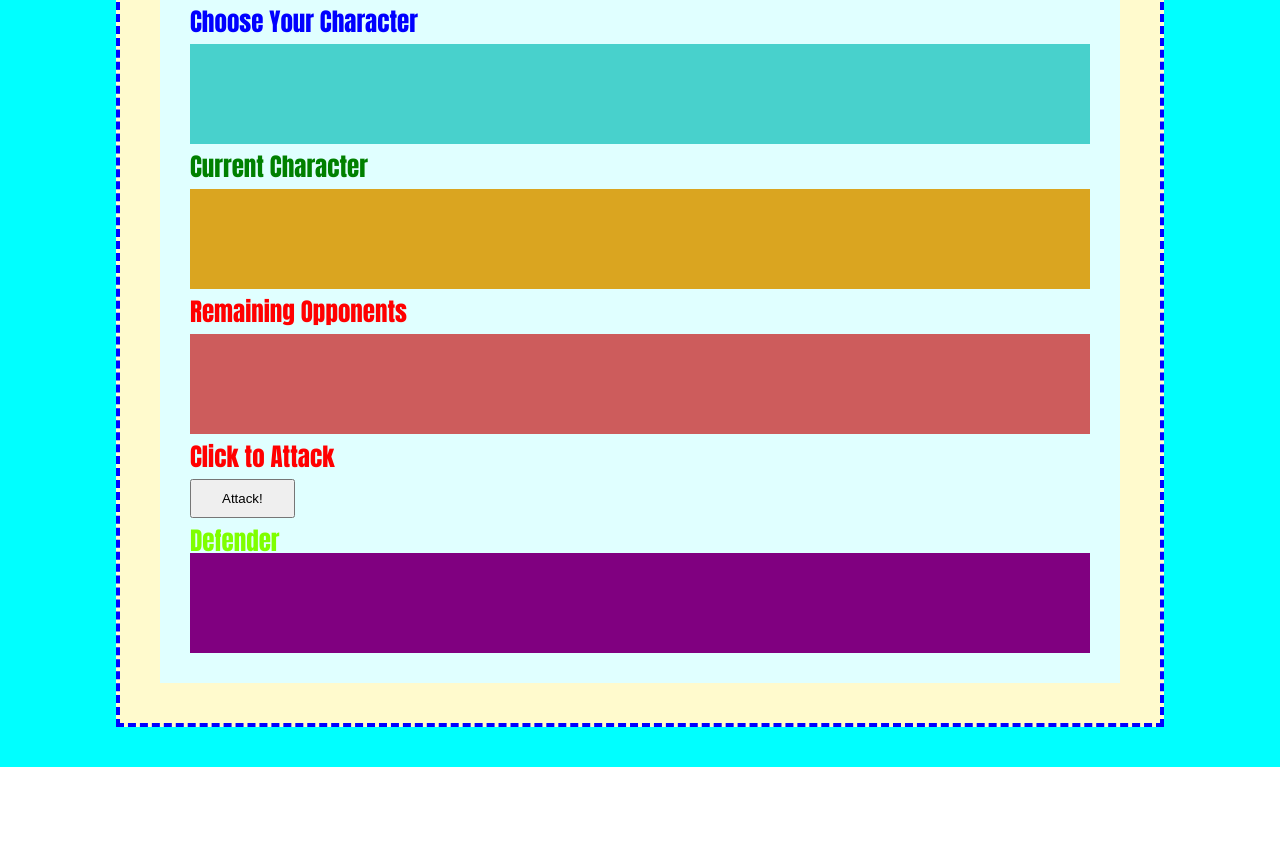
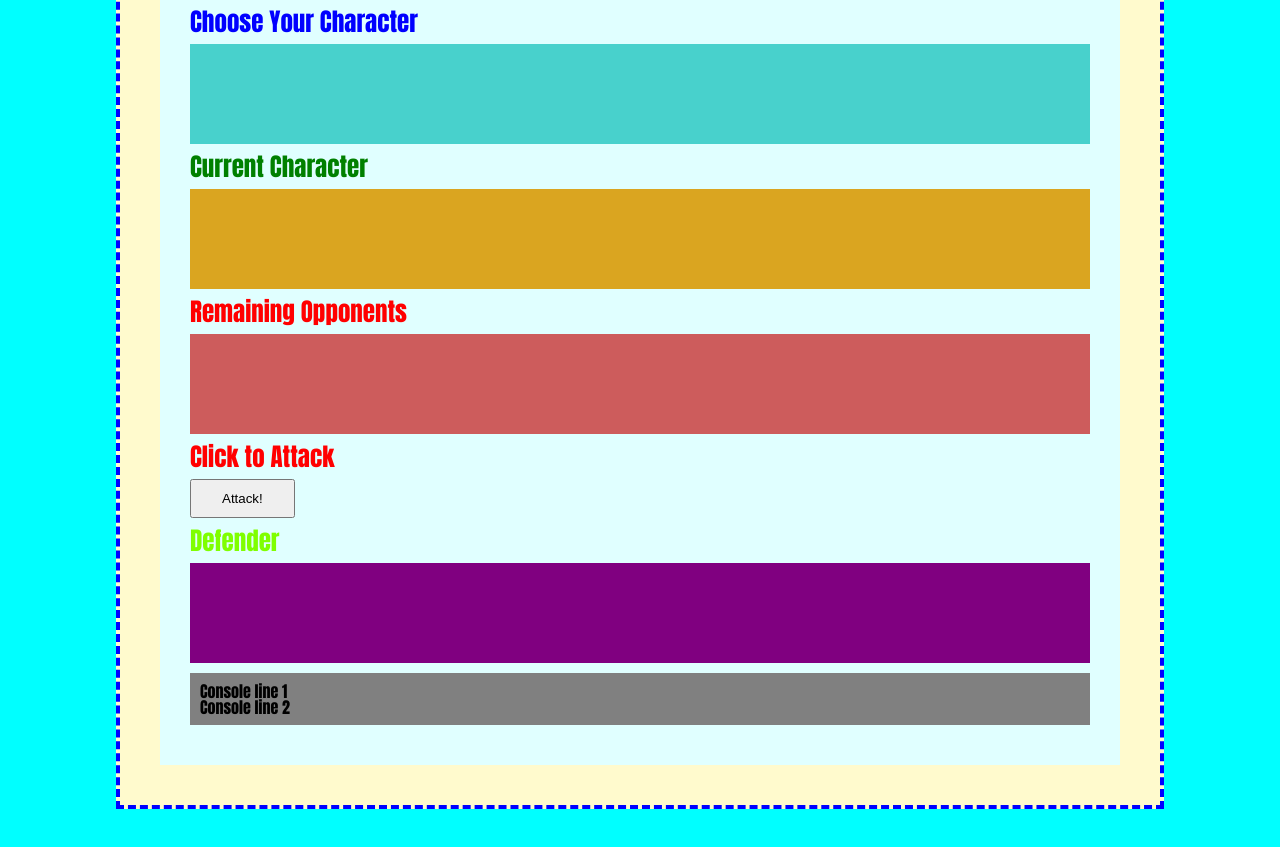
Before and after one commit to TimGorodnitski/Unit-4-Game, a plain HTML site: page index.html in a window 1280 px wide. Shown: the part 265-1112 px from the top of the page. Before the commit the page ends 1032 px from the top, so only its background shows below. Drawn offline with nearby package versions, Linux system fonts and the light colour scheme.

Commit message:
added console styling

```diff
--- a/assets/css/style.css
+++ b/assets/css/style.css
@@ -83,4 +83,19 @@ p {
 #defenderDiv {
     padding: 50px 0px;
     background-color: purple;
+    margin:10px 0;
 }
+
+#consoleDiv {
+    padding: 10px 10px;
+    background-color: gray;
+    margin:10px 0;
+}
+
+#console1 {
+
+}
+
+#console2 {
+
+}
--- a/index.html
+++ b/index.html
@@ -41,8 +41,8 @@
                 <div id="defenderDiv"></div>
 
                 <div id="consoleDiv">
-                    <p id="console1"></p>
-                    <p id="console2"></p>
+                    <p id="console1">Console line 1</p>
+                    <p id="console2">Console line 2</p>
                 </div>
 
             </div>
```
